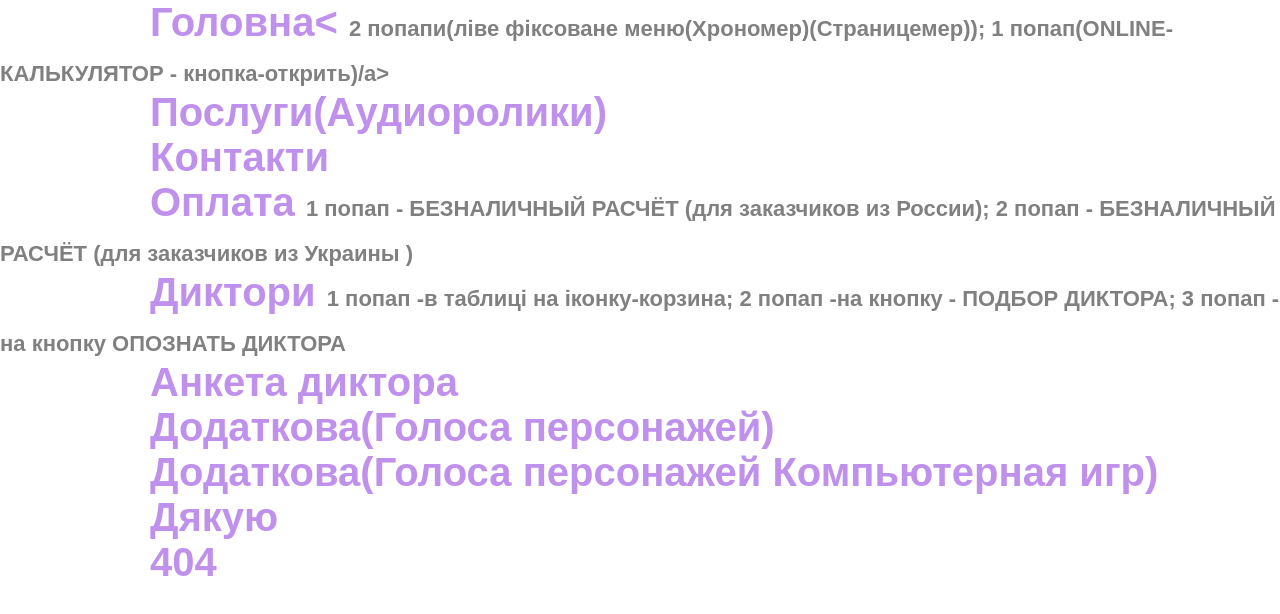
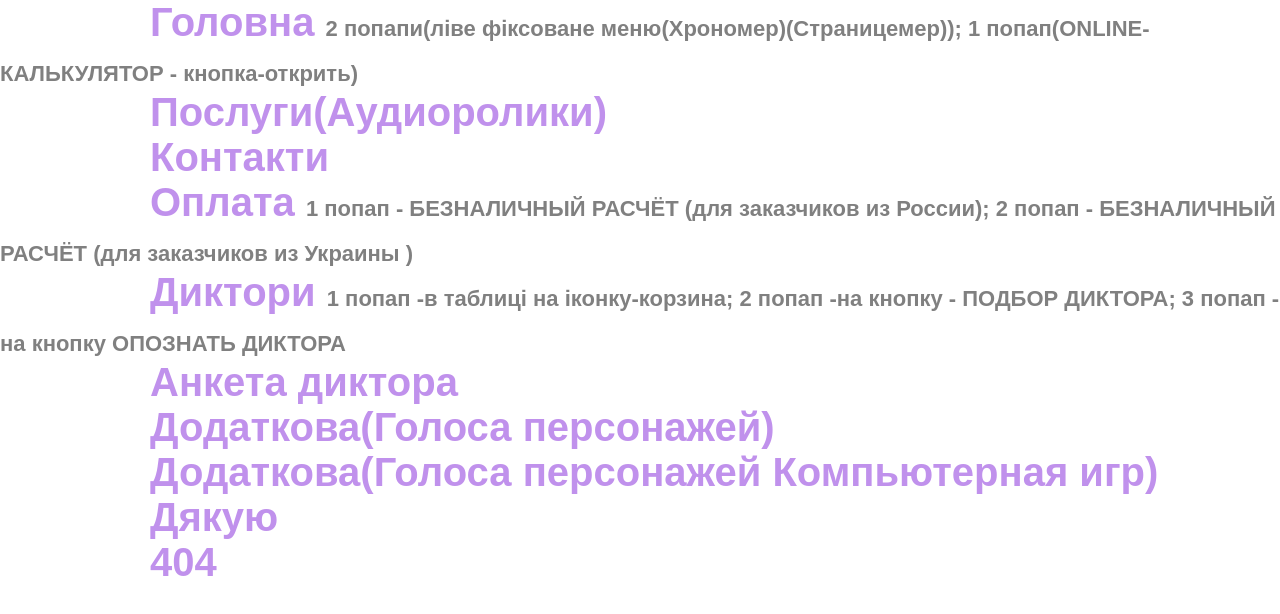
Before and after one commit to nadiiakardash/SilaFm, a plain HTML site: page sitemap.html in a window 1280 px wide. Drawn offline with Linux system fonts and the light colour scheme.

Commit message:
Update sitemap.html

```diff
--- a/sitemap.html
+++ b/sitemap.html
@@ -28,7 +28,7 @@
     </style>
 </head>
 <body>
-    <a href="/silaFM/index.html">Головна<  <span> 2 попапи(ліве фіксоване меню(Хрономер)(Страницемер)); 1 попап(ONLINE-КАЛЬКУЛЯТОР - кнопка-открить)<span>/a><br>
+    <a href="/silaFM/index.html">Головна  <span> 2 попапи(ліве фіксоване меню(Хрономер)(Страницемер)); 1 попап(ONLINE-КАЛЬКУЛЯТОР - кнопка-открить)<span></a><br>
     <a href="/silaFM/audio-page/audio.html">Послуги(Аудиоролики)</a><br>
     <a href="/silaFM/contact-page/contact.html">Контакти</a><br>
     <a href="/silaFM/pay-page/pay.html">Оплата <span> 1 попап - БЕЗНАЛИЧНЫЙ РАСЧЁТ (для заказчиков из России); 2 попап - БЕЗНАЛИЧНЫЙ РАСЧЁТ (для заказчиков из Украины )<span></a><br>
```
